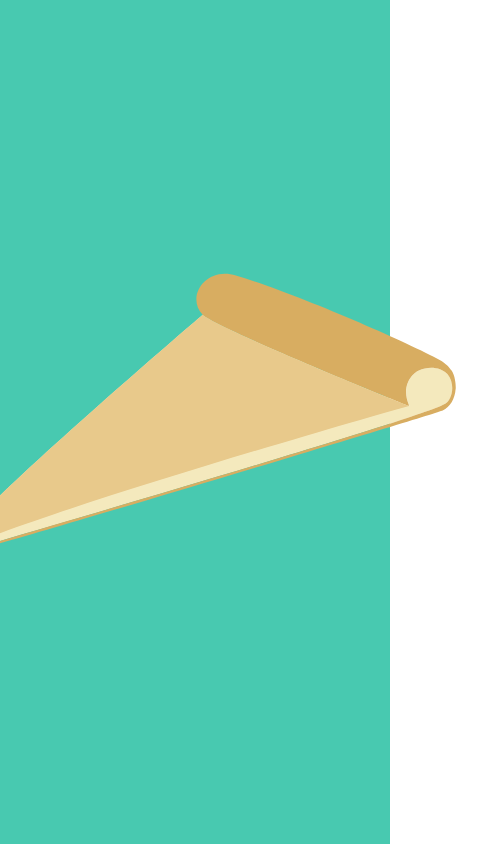
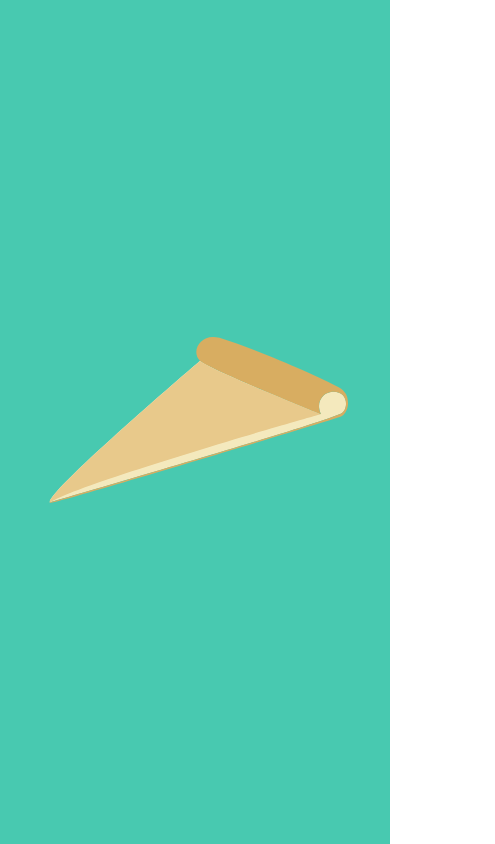
Before and after one commit to ninaling/pineapple-goes-on-it, a plain HTML site: page index.html in a window 390 px wide. Shown: the whole page, 495 px wide, since content can reach past the window. Drawn offline with nearby package versions, Linux system fonts and the light colour scheme.

Commit message:
actually works on mobile now

```diff
--- a/index.html
+++ b/index.html
@@ -1,12 +1,13 @@
 <!doctype html>
 <html>
   <head>
+    <meta name="viewport" content="width=device-width, initial-scale=1.0">
     <link href="styles/stylesheet.css" rel="stylesheet" type="text/css">
     <!--jQuery-->
     <script src="https://ajax.googleapis.com/ajax/libs/jquery/3.1.0/jquery.min.js"></script>
     <script src="https://code.jquery.com/ui/1.12.1/jquery-ui.min.js" integrity="sha256-VazP97ZCwtekAsvgPBSUwPFKdrwD3unUfSGVYrahUqU=" crossorigin="anonymous"></script>
     <script src="https://cdnjs.cloudflare.com/ajax/libs/jquery-easing/1.3/jquery.easing.min.js"></script>
-    <!--Javascript-->
+    <!--Snap.svg-->
     <script src="js/snap.svg-min.js" type="text/javascript"></script>
   </head>
   <body>
--- a/js/script.js
+++ b/js/script.js
@@ -1,25 +1,36 @@
 $(document).ready(function(){
-  window.addEventListener("keypress", checkKeyPressed, false);
 
   var pizzaSnap = Snap('#pizza');
 
   var sauceSnap = pizzaSnap.select('#sauce-drop');
-  sauceSnap.attr({transform: 't0 -180'});
+  sauceSnap.attr({transform: 't0 -220'});
   var sauceSnapGroup = pizzaSnap.group(sauceSnap);
 
   var cheeseSnap = pizzaSnap.select('#cheese-drop');
-  cheeseSnap.attr({transform: 't0 -180'});
+  cheeseSnap.attr({transform: 't0 -220'});
   var cheeseSnapGroup = pizzaSnap.group(cheeseSnap);
   cheeseSnapGroup.before(sauceSnapGroup);
 
   var pepperoniSnapArr = pizzaSnap.selectAll('path[class^="pepperoni"]');
-  pepperoniSnapArr.attr({transform: 't0 -180'});
+  pepperoniSnapArr.attr({transform: 't0 -220'});
   var pepperoniSnapGroup = pizzaSnap.group(pepperoniSnapArr);
   pepperoniSnapGroup.before(cheeseSnapGroup);
+
+  window.addEventListener("keypress", checkKeyPressed, false);
 
   function checkKeyPressed(e) {
     switch(e.keyCode){
       case 32:
+        animateSVG();
+        break;
+    }
+  }
+
+  $("svg").click(function(){
+    animateSVG();
+  });
+
+  function animateSVG(){
     if (sauceSnap.attr('opacity') == '0'){
       sauceSnap.animate({opacity: 1, transform: 't0 0'}, 350, function(){
         sauceSnap.animate({d: dropIntermediatePath}, 200, function(){
@@ -42,8 +53,6 @@ $(document).ready(function(){
     else if (pepperoniSnapArr[0].attr('opacity') == '0'){
       pepperoniSnapArr.animate({opacity: 1, transform: 't0 0'}, 500);
     }
-        break;
-    }
   }
 
   function cheeseAnimation(){
--- a/styles/stylesheet.scss
+++ b/styles/stylesheet.scss
@@ -18,15 +18,16 @@ html {
   display: -webkit-flex;
   display: flex;
   flex-direction: column;
-  justify-content: flex-start;
+  justify-content: center;
   align-items: center;
 
   background-color: #48C9B0;
 }
 
 #pizza {
-  height: 600px;
-  margin-top: 10vh;
+  height: 70vh;
+  max-width: 90vw;
+  margin-bottom: 5vh;
 
   #cheese-drop, #sauce-drop, path[class^="pepperoni"] {
     opacity: 0;
```
Also changed, not shown: styles/stylesheet.css, 1 other file. Lines whose indentation alone changed are shown as unchanged.
